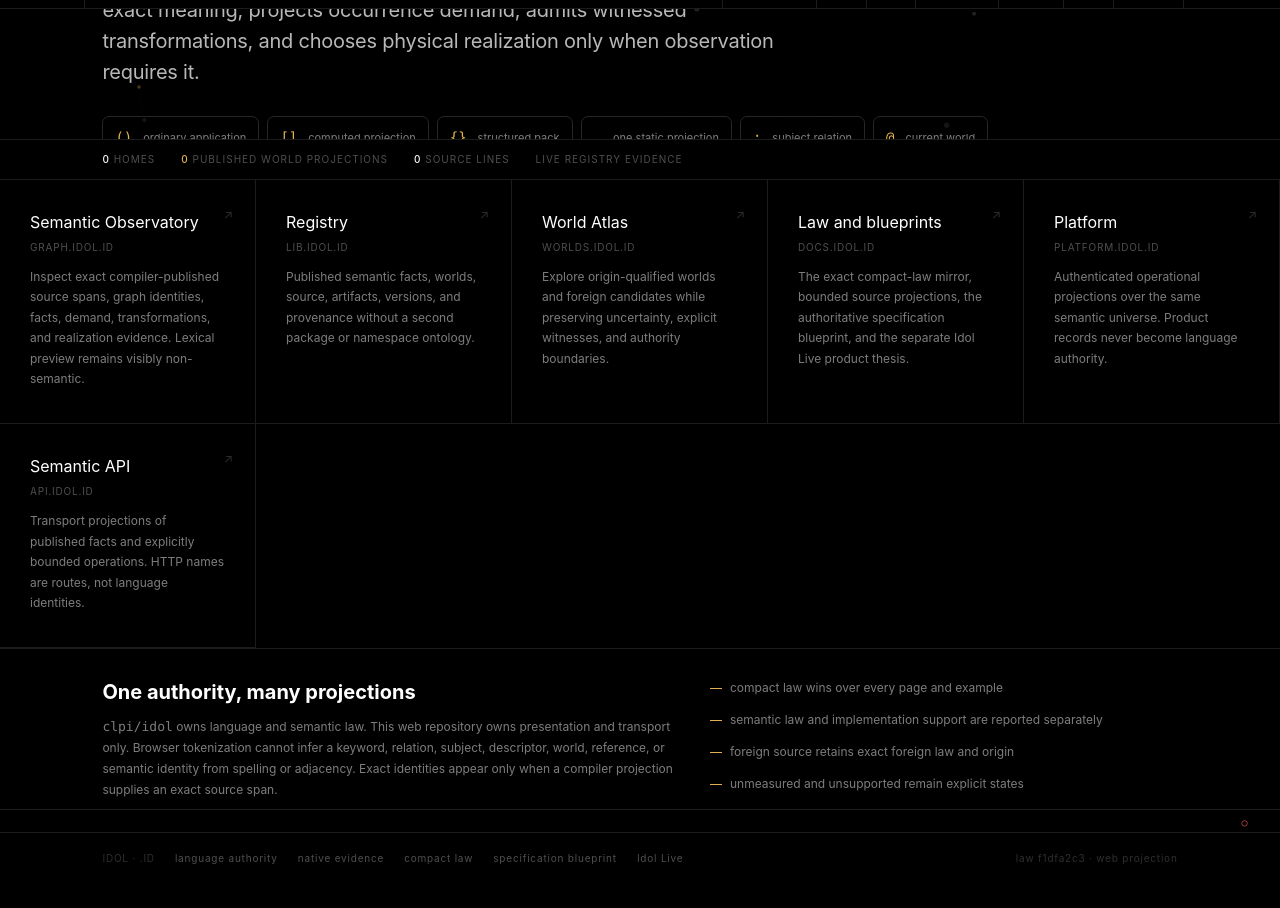
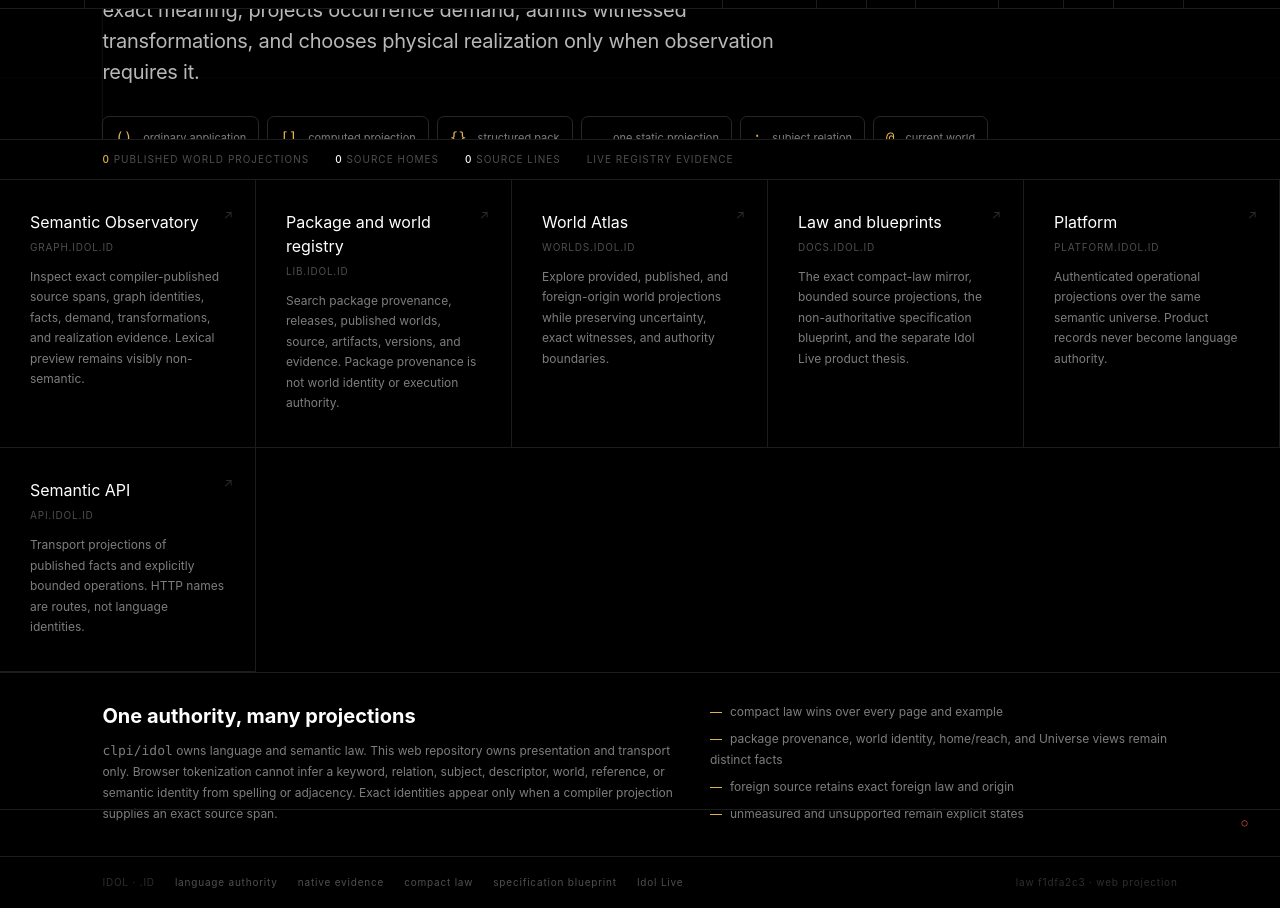
Before and after one commit to clpi/idol-id, a website: page apps/site/index.html in a window 1280 px wide. Shown: the part 33-941 px from the top of the page. Before the commit the page ends 917 px from the top, so only its background shows below. Drawn offline with Linux system fonts and the light colour scheme; no server answers; a web font is replaced by a local one.

Commit message:
ui: replace pseudo graph with exact product projection copy

```diff
--- a/apps/site/index.html
+++ b/apps/site/index.html
@@ -11,7 +11,7 @@
   body { overflow: auto; }
   .site { min-height: 100vh; display: flex; flex-direction: column; }
   .hero { flex: 1; display: flex; align-items: center; padding: 72px 8vw 58px; position: relative; overflow: hidden; }
-  .hero canvas { position: absolute; inset: 0; width: 100%; height: 100%; opacity: .42; pointer-events: none; }
+  .hero::before { content: ""; position: absolute; inset: 0; pointer-events: none; opacity: .55; background: linear-gradient(90deg, transparent 0 7.9vw, var(--rule) 8vw, transparent calc(8vw + 1px)), linear-gradient(0deg, transparent 0 47%, rgba(230,180,80,.08) 47%, transparent calc(47% + 1px)); }
   .hero .inner { position: relative; width: min(980px, 100%); }
   .eyebrow { display: flex; gap: 9px; align-items: center; margin-bottom: 18px; color: var(--ink-3); font-family: var(--sans); font-size: 11px; letter-spacing: .08em; text-transform: uppercase; }
   .eyebrow .authority { color: var(--signal); }
@@ -49,15 +49,16 @@
   .boundary li::before { content: "—"; color: var(--signal); margin-right: 8px; }
   footer { padding: 18px 8vw; color: var(--ink-5); font-size: 10px; letter-spacing: .08em; display: flex; gap: 20px; flex-wrap: wrap; border-top: 1px solid var(--rule); }
   footer a { color: var(--ink-4); border: 0; }
-  @media (max-width: 720px) {
+  @media (max-width: 699px) {
     .hero { padding: 54px 18px 40px; }
+    .hero::before { background: linear-gradient(0deg, transparent 0 46%, rgba(230,180,80,.07) 46%, transparent calc(46% + 1px)); }
     .lawline { display: grid; grid-template-columns: repeat(2, minmax(0,1fr)); }
     .boundary { padding: 24px 18px 28px; grid-template-columns: 1fr; }
     .corpus, footer { padding-left: 18px; padding-right: 18px; }
     .source-head { align-items: flex-start; flex-wrap: wrap; }
     .source-head .status { margin-left: 0; }
+    .cell-a { min-height: 0; padding: 24px 20px 28px; }
   }
-  @media (prefers-reduced-motion: reduce) { canvas { display: none; } }
 </style>
 </head>
 <body>
@@ -65,7 +66,6 @@
   <div class="topbar"></div>
   <main class="site">
     <section class="hero">
-      <canvas id="bg" aria-hidden="true"></canvas>
       <div class="inner">
         <div class="eyebrow"><span class="authority">current law projection</span><span>·</span><span id="law-edition">loading exact authority</span></div>
         <h1>ID<span class="sigil">@</span>L</h1>
@@ -92,15 +92,15 @@
     <div class="corpus" id="corpus"><span>registry projection loading</span></div>
     <nav class="grid" aria-label="Idol product surfaces">
       <a class="cell-a" href="https://graph.idol.id/"><div class="n">Semantic Observatory</div><div class="u">GRAPH.IDOL.ID</div><div class="d">Inspect exact compiler-published source spans, graph identities, facts, demand, transformations, and realization evidence. Lexical preview remains visibly non-semantic.</div><div class="arrow">↗</div></a>
-      <a class="cell-a" href="https://lib.idol.id/"><div class="n">Registry</div><div class="u">LIB.IDOL.ID</div><div class="d">Published semantic facts, worlds, source, artifacts, versions, and provenance without a second package or namespace ontology.</div><div class="arrow">↗</div></a>
-      <a class="cell-a" href="https://worlds.idol.id/"><div class="n">World Atlas</div><div class="u">WORLDS.IDOL.ID</div><div class="d">Explore origin-qualified worlds and foreign candidates while preserving uncertainty, explicit witnesses, and authority boundaries.</div><div class="arrow">↗</div></a>
-      <a class="cell-a" href="https://docs.idol.id/"><div class="n">Law and blueprints</div><div class="u">DOCS.IDOL.ID</div><div class="d">The exact compact-law mirror, bounded source projections, the authoritative specification blueprint, and the separate Idol Live product thesis.</div><div class="arrow">↗</div></a>
+      <a class="cell-a" href="https://lib.idol.id/"><div class="n">Package and world registry</div><div class="u">LIB.IDOL.ID</div><div class="d">Search package provenance, releases, published worlds, source, artifacts, versions, and evidence. Package provenance is not world identity or execution authority.</div><div class="arrow">↗</div></a>
+      <a class="cell-a" href="https://worlds.idol.id/"><div class="n">World Atlas</div><div class="u">WORLDS.IDOL.ID</div><div class="d">Explore provided, published, and foreign-origin world projections while preserving uncertainty, exact witnesses, and authority boundaries.</div><div class="arrow">↗</div></a>
+      <a class="cell-a" href="https://docs.idol.id/"><div class="n">Law and blueprints</div><div class="u">DOCS.IDOL.ID</div><div class="d">The exact compact-law mirror, bounded source projections, the non-authoritative specification blueprint, and the separate Idol Live product thesis.</div><div class="arrow">↗</div></a>
       <a class="cell-a" href="https://platform.idol.id/"><div class="n">Platform</div><div class="u">PLATFORM.IDOL.ID</div><div class="d">Authenticated operational projections over the same semantic universe. Product records never become language authority.</div><div class="arrow">↗</div></a>
       <a class="cell-a" href="https://api.idol.id/"><div class="n">Semantic API</div><div class="u">API.IDOL.ID</div><div class="d">Transport projections of published facts and explicitly bounded operations. HTTP names are routes, not language identities.</div><div class="arrow">↗</div></a>
     </nav>
     <section class="boundary">
       <div><h2>One authority, many projections</h2><p><code>clpi/idol</code> owns language and semantic law. This web repository owns presentation and transport only. Browser tokenization cannot infer a keyword, relation, subject, descriptor, world, reference, or semantic identity from spelling or adjacency. Exact identities appear only when a compiler projection supplies an exact source span.</p></div>
-      <ul><li>compact law wins over every page and example</li><li>semantic law and implementation support are reported separately</li><li>foreign source retains exact foreign law and origin</li><li>unmeasured and unsupported remain explicit states</li></ul>
+      <ul><li>compact law wins over every page and example</li><li>package provenance, world identity, home/reach, and Universe views remain distinct facts</li><li>foreign source retains exact foreign law and origin</li><li>unmeasured and unsupported remain explicit states</li></ul>
     </section>
     <footer><span>IDOL · .ID</span><a href="https://github.com/clpi/idol">language authority</a><a href="https://github.com/clpi/idol-native">native evidence</a><a href="https://docs.idol.id/law">compact law</a><a href="https://docs.idol.id/spec">specification blueprint</a><a href="https://docs.idol.id/live">Idol Live</a><span style="margin-left:auto" id="auth-edition"></span></footer>
   </main>
@@ -111,42 +111,6 @@
 <script>
 (() => {
   Shell.boot("site", { title: "Idol" });
-
-  const canvas = document.getElementById("bg");
-  const context = canvas.getContext("2d");
-  let width = 0;
-  let height = 0;
-  let nodes = [];
-  let edges = [];
-  const seed = () => {
-    width = canvas.width = canvas.offsetWidth * devicePixelRatio;
-    height = canvas.height = canvas.offsetHeight * devicePixelRatio;
-    const count = Math.min(64, Math.floor(width * height / 30000));
-    nodes = Array.from({ length: count }, () => ({ x: Math.random() * width, y: Math.random() * height, vx: 0, vy: 0, r: 1 + Math.random() * 2, signal: Math.random() < .1 }));
-    edges = Array.from({ length: count }, (_, index) => [nodes[index], nodes[(Math.random() * count) | 0]]).filter(([left, right]) => left !== right);
-  };
-  seed();
-  addEventListener("resize", seed);
-  const draw = () => {
-    context.clearRect(0, 0, width, height);
-    for (const node of nodes) {
-      node.vx = (node.vx + (Math.random() - .5) * .1) * .96;
-      node.vy = (node.vy + (Math.random() - .5) * .1) * .96;
-      node.x = Math.max(0, Math.min(width, node.x + node.vx));
-      node.y = Math.max(0, Math.min(height, node.y + node.vy));
-    }
-    context.lineWidth = devicePixelRatio * .5;
-    for (const [left, right] of edges) {
-      context.strokeStyle = "rgba(255,255,255,.045)";
-      context.beginPath(); context.moveTo(left.x, left.y); context.lineTo(right.x, right.y); context.stroke();
-    }
-    for (const node of nodes) {
-      context.fillStyle = node.signal ? "rgba(230,180,80,.72)" : "rgba(255,255,255,.31)";
-      context.beginPath(); context.arc(node.x, node.y, node.r * devicePixelRatio, 0, Math.PI * 2); context.fill();
-    }
-    requestAnimationFrame(draw);
-  };
-  if (!matchMedia("(prefers-reduced-motion: reduce)").matches) draw();
 
   Promise.all([
     fetch("/runtime/source-law.json", { cache: "no-store" }).then((response) => {
@@ -177,7 +141,7 @@
     const libraries = libraryDocument.libs || [];
     const worlds = worldDocument.worlds || [];
     const lines = libraries.reduce((sum, value) => sum + Number(value.lines || 0), 0);
-    document.getElementById("corpus").innerHTML = `<span><b>${libraries.length}</b> homes</span><span><b class="sig">${worlds.length}</b> published world projections</span><span><b>${lines.toLocaleString()}</b> source lines</span><span>live registry evidence</span>`;
+    document.getElementById("corpus").innerHTML = `<span><b class="sig">${worlds.length}</b> published world projections</span><span><b>${libraries.length}</b> source homes</span><span><b>${lines.toLocaleString()}</b> source lines</span><span>live registry evidence</span>`;
   });
 })();
 </script>
```
